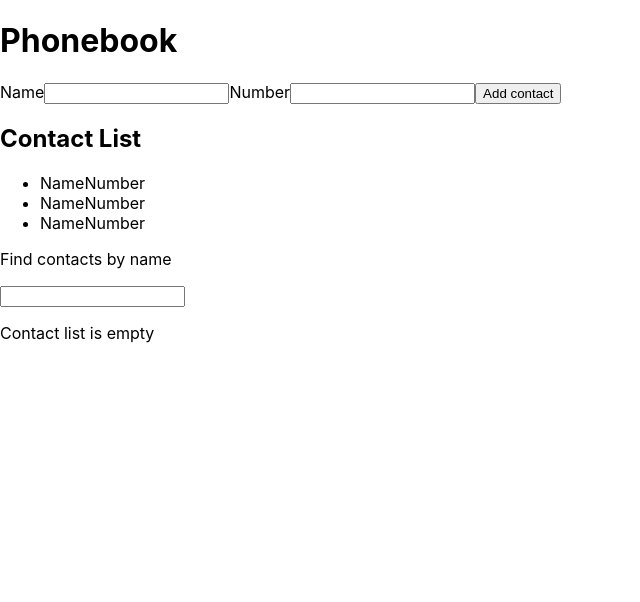
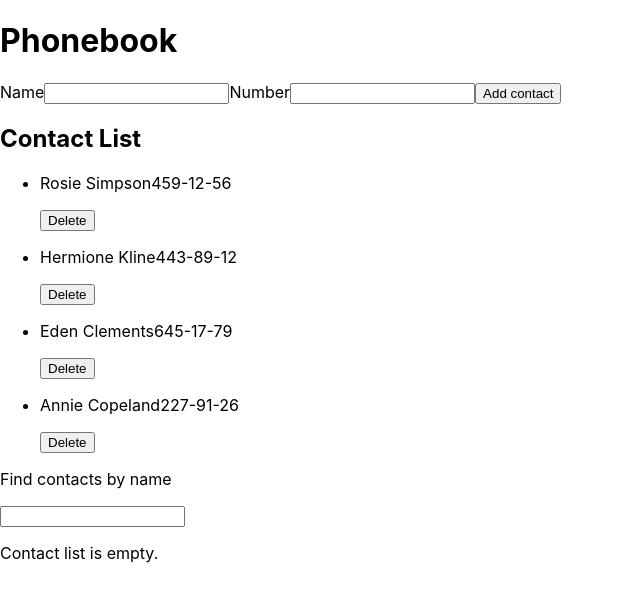
Before and after one commit to Ye2212/goit-react-hw-02-phonebook, a React (Create React App) app: page / in a window 1280 px wide. Shown: the top 602 px of the page, without its empty margins (0-640 px from the left). Built offline with nearby package versions, Linux system fonts and the light colour scheme.

Commit message:
add Newcontact

```diff
--- a/package.json
+++ b/package.json
@@ -7,6 +7,8 @@
     "@testing-library/jest-dom": "^5.16.3",
     "@testing-library/react": "^12.1.4",
     "@testing-library/user-event": "^13.5.0",
+    "nanoid": "^3.3.2",
+    "prop-types": "^15.8.1",
     "react": "^18.0.0",
     "react-dom": "^18.0.0",
     "react-scripts": "5.0.0",
--- a/src/components/App.jsx
+++ b/src/components/App.jsx
@@ -3,25 +3,42 @@
 import ContactList from './ContactList/ContactList';
 import Filter from './Filter/Filter';
 import Message from './Message/Message';
+import { nanoid } from 'nanoid';
 
 
 class App extends Component {
 
   state = {
-    contacts: [],
+    contacts: [{ id: 'id-2', name: 'Rosie Simpson', number: '459-12-56' },
+    { id: 'id-3', name: 'Hermione Kline', number: '443-89-12' },
+    { id: 'id-4', name: 'Eden Clements', number: '645-17-79' },
+    { id: 'id-5', name: 'Annie Copeland', number: '227-91-26' },],
   }
 
-  render(){
+  addContact = ({ name, number }) => {
+    console.log("App: ", { name, number });
+    const newContact = {
+      id: nanoid(),
+      name,
+      number,
+    };
+    this.setState(({ contacts }) => ({
+      contacts: [newContact, ...contacts],
+    }))
+  }
+
+  render() {
     return (
       <div>
         <h1>Phonebook</h1>
-        <ContactForm />
+        <ContactForm onSubmitProp={this.addContact} />
 
         <h2>Contact List</h2>
-        <ContactList />
+        <ContactList
+          contacts={this.state.contacts} />
         <Filter />
-        <Message />
-      </div>
+        <Message message="Contact list is empty." />
+      </div >
     );
   }
 
--- a/src/components/Contact/Contact.jsx
+++ b/src/components/Contact/Contact.jsx
@@ -1,9 +1,9 @@
-function Contact (){
-return (
-    <div>
-        <span>Name</span><span>Number</span>
-
-    </div>
-)
+function Contact({ name, number }) {
+    return (
+        <>
+            <p>{name}<span>{number}</span></p>
+            <button type="button">Delete</button>
+        </>
+    )
 }
 export default Contact;
--- a/src/components/ContactForm/ContactForm.jsx
+++ b/src/components/ContactForm/ContactForm.jsx
@@ -1,20 +1,43 @@
+// import propTypes from 'prop-types';
 import { Component } from 'react';
-// import propTypes from 'prop-types';
 
 class ContactForm extends Component {
     state = {
         name: '',
-        number: ''
+        number: '',
+    };
+
+    handleChange = e => {
+        // console.log({ [e.currentTarget.name]: e.currentTarget.value });
+        const { name, value } = e.currentTarget;
+        this.setState({ [name]: value });
+    };
+
+    handleSubmit = e => {
+        e.preventDefault();
+        console.log("form: ", this.state);
+        this.props.onSubmitProp(this.state);
+        this.reset();
+    };
+
+    reset = () => {
+        this.setState({
+            name: '',
+            number: '',
+        })
     }
+    render() {
+        // const { name, number } = this.state;
 
-    render() {
         return (
-        <form>
+            <form onSubmit={this.handleSubmit}>
                 <label>
                     <span>Name</span>
                     <input
                         type="text"
                         name="name"
+                        value={this.state.name}
+                        onChange={this.handleChange}
                         pattern="^[a-zA-Zа-яА-Я]+(([' -][a-zA-Zа-яА-Я ])?[a-zA-Zа-яА-Я]*)*$"
                         title="Name may contain only letters, apostrophe, dash and spaces. For example Adrian, Jacob Mercer, Charles de Batz de Castelmore d'Artagnan"
                         required
@@ -25,6 +48,8 @@
                     <input
                         type="tel"
                         name="number"
+                        value={this.state.number}
+                        onChange={this.handleChange}
                         pattern="\+?\d{1,4}?[-.\s]?\(?\d{1,3}?\)?[-.\s]?\d{1,4}[-.\s]?\d{1,4}[-.\s]?\d{1,9}"
                         title="Phone number must be digits and can contain spaces, dashes, parentheses and can start with +"
                         required
@@ -32,11 +57,10 @@
                 </label>
                 <button type="submit">Add contact</button>
             </form>
-    )}
+        );
+    }
 }
 
-// ContactForm.prototype = {
-
-// }
+ContactForm.propTypes = {};
 
 export default ContactForm;
--- a/src/components/ContactList/ContactList.jsx
+++ b/src/components/ContactList/ContactList.jsx
@@ -1,11 +1,17 @@
 import Contact from "components/Contact/Contact";
 
-function ContactList (){
+function ContactList({ contacts }) {
     return (
-        <ul>
-            <li><Contact /></li>
-            <li><Contact /></li>
-            <li><Contact /></li>
+        <ul>{contacts.map(({ id, name, number }) => {
+            return (
+                <li key={id}>
+                    <Contact
+                        name={name}
+                        number={number}
+                    />
+                </li>
+            );
+        })}
         </ul>
     )
 }
--- a/src/components/Filter/Filter.jsx
+++ b/src/components/Filter/Filter.jsx
@@ -12,7 +12,7 @@
 
 }
 
-// Filter.prototype = {
+// Filter.propTypes = {
 
 // }
 
--- a/src/components/Message/Message.jsx
+++ b/src/components/Message/Message.jsx
@@ -1,11 +1,11 @@
-// import propTypes from 'prop-types';
-function Message (){
+import propTypes from 'prop-types';
+function Message ({ message }){
     return (
-        <p>Contact list is empty</p>
+        <p>{ message }</p>
     )
 }
 
-// Message.prototype = {
-
-// }
+Message.propTypes = {
+message: propTypes.string.isRequired,
+}
 export default Message;
--- a/src/index.js
+++ b/src/index.js
@@ -7,5 +7,4 @@
   <React.StrictMode>
     <App />
   </React.StrictMode>,
-  document.getElementById('root')
 );
```
Lines whose indentation alone changed are shown as unchanged.
